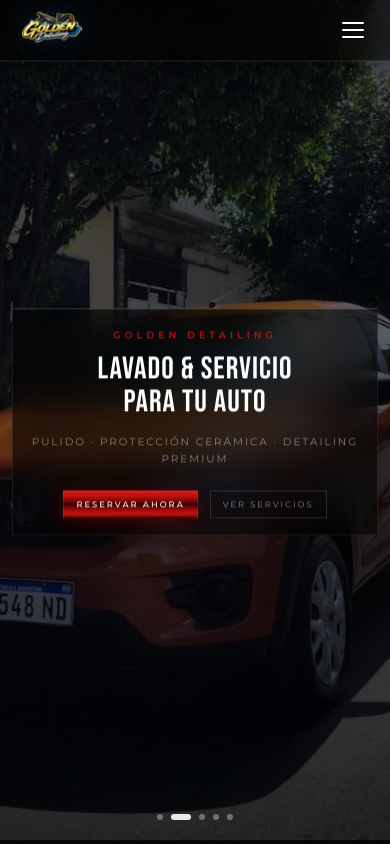
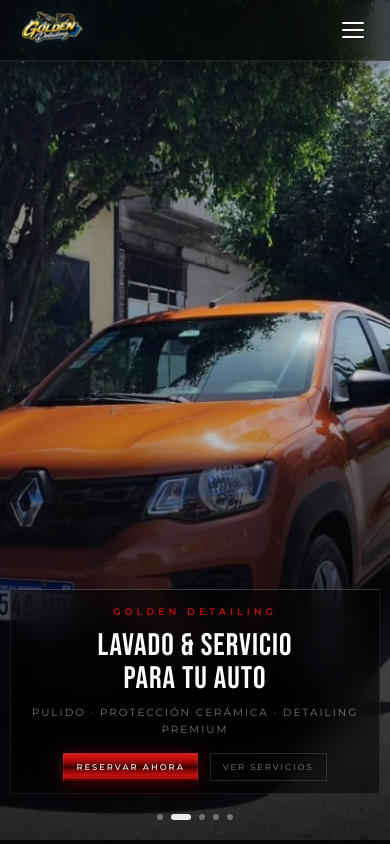
Before and after one commit to PACZKONATASHA/golden.detailing, a React (Vite) app: page / in a window 390 px wide. Shown: the top 844 px of the page. Built offline with nearby package versions, Linux system fonts and the light colour scheme.

Commit message:
tarjeta paramovile mas visiible

```diff
--- a/src/components/Hero.css
+++ b/src/components/Hero.css
@@ -583,21 +583,34 @@
     object-position: 60% center;
   }
 
-  /* Tarjeta hero responsive */
+  /* Tarjeta hero: en mobile va abajo para no tapar el auto */
   .hero-card-wrapper {
-    width: calc(100% - 40px);
-    max-width: 420px;
+    top: auto;
+    bottom: 60px;
+    transform: translateX(-50%);
+    width: calc(100% - 32px);
+    max-width: 100%;
   }
 
   .hero-card {
-    padding: 22px 24px 20px;
+    padding: 18px 20px 16px;
+  }
+
+  .hero-card-title {
+    font-size: clamp(1.6rem, 7vw, 2.2rem);
+    margin-bottom: 8px;
+  }
+
+  .hero-card-desc {
+    margin-bottom: 14px;
   }
 
   .hero-overlay {
     background: linear-gradient(
       to bottom,
-      rgba(0, 0, 0, 0.65) 0%,
-      rgba(0, 0, 0, 0.55) 40%,
+      rgba(0, 0, 0, 0.2) 0%,
+      rgba(0, 0, 0, 0.1) 40%,
+      rgba(0, 0, 0, 0.55) 70%,
       rgba(0, 0, 0, 0.75) 100%
     );
   }
@@ -609,11 +622,12 @@
   }
 
   .hero-card-wrapper {
-    width: calc(100% - 24px);
+    width: calc(100% - 20px);
+    bottom: 50px;
   }
 
   .hero-card {
-    padding: 18px 16px 16px;
+    padding: 14px 14px 12px;
   }
 
   .hero-card-title {
```
